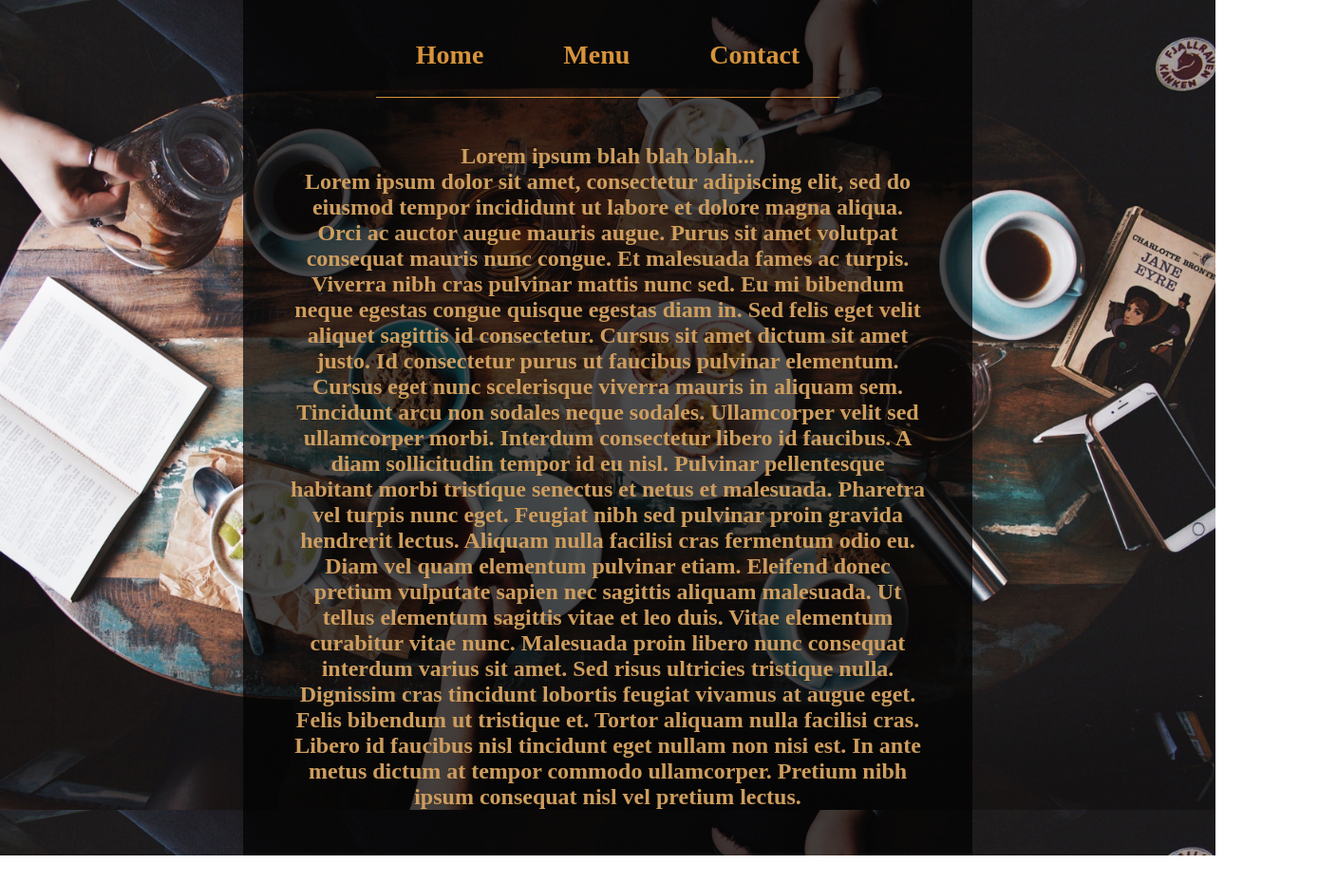
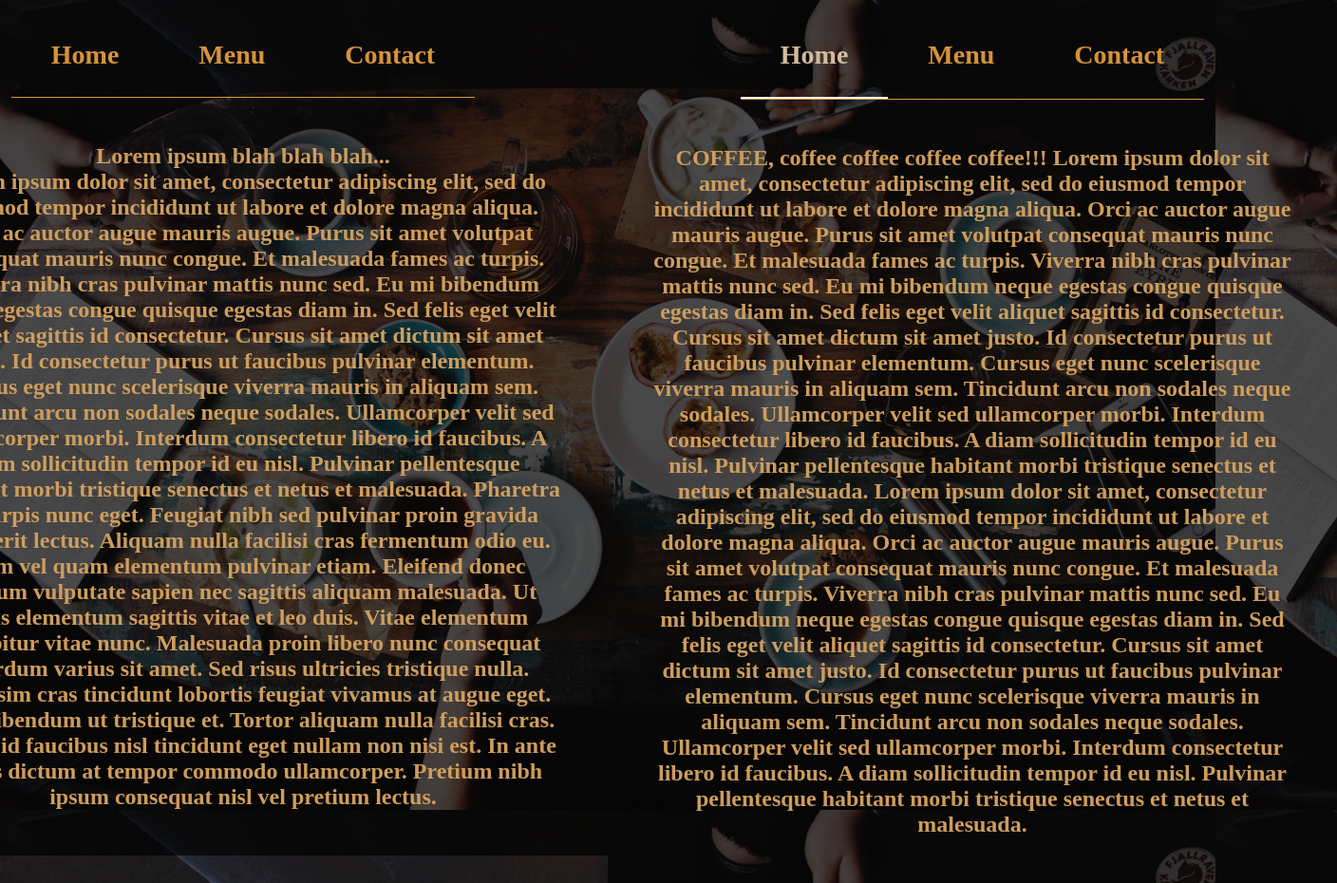
Before and after one commit to fitzchivalrymontrose/odin-restaurant, a website built with webpack: page src/index.html in a window 1280 px wide. Shown: the whole page at 95% size, 1408 px wide, since content can reach past the window. Before the commit the page ends 901 px from the top, so only its background shows below. Built offline with nearby package versions, Linux system fonts and the light colour scheme.

Commit message:
Fixed functions for rendering pages, clearPage function wasn't working so new page was stacking on old content.

```diff
--- a/src/contact.js
+++ b/src/contact.js
@@ -1,5 +1,5 @@
 'use strict';
-import {clearContent, renderPage} from './index.js';
+import {clearContent, renderPage, content, navBar, homeLink, menuLink, contactLink} from './index.js';
 
 export function renderContactPage(){
     clearContent();
--- a/src/home.js
+++ b/src/home.js
@@ -1,5 +1,5 @@
 'use strict';
-import {clearContent, renderPage} from './index.js';
+import {clearContent, renderPage, content, homeLink, menuLink, contactLink} from './index.js';
 
 export function renderHomePage(){
     clearContent();
--- a/src/index.js
+++ b/src/index.js
@@ -4,22 +4,24 @@ import { renderHomePage } from './home.js';
 import { renderMenuPage } from './menu';
 import { renderContactPage } from './contact';
 
+export const content = document.createElement('div');
+export const navBar = document.createElement('nav');
+export const homeLink = document.createElement('a');
+export const menuLink = document.createElement('a');
+export const contactLink = document.createElement('a');
+
+
 export function renderPage(){
-    const content = document.createElement('div');
     content.classList.add('content');
 
-    const navBar = document.createElement('nav');
     navBar.classList.add('nav-bar');
 
-    const homeLink = document.createElement('a');
     homeLink.href = '#';
     homeLink.textContent = 'Home';
 
-    const menuLink = document.createElement('a');
     menuLink.href = '#';
     menuLink.textContent = 'Menu';
 
-    const contactLink = document.createElement('a');
     contactLink.href = '#';
     contactLink.textContent = 'Contact';
 
@@ -37,6 +39,9 @@ export function renderPage(){
 }
 
 export function clearContent(){
+    homeLink.classList.remove('selected-page-link');
+    menuLink.classList.remove('selected-page-link');
+    contactLink.classList.remove('selected-page-link');
     while(content.lastChild){
         content.removeChild(content.lastChild);
     }
--- a/src/menu.js
+++ b/src/menu.js
@@ -1,5 +1,5 @@
 'use strict';
-import {clearContent, renderPage} from './index.js';
+import {clearContent, renderPage, content, navBar, homeLink, menuLink, contactLink} from './index.js';
 
 export function renderMenuPage(){
     clearContent();
--- a/src/style.css
+++ b/src/style.css
@@ -45,7 +45,8 @@ h1 {
     padding: 1.5em 1.5em 1em 1.5em;
 }
 .selected-page-link {
-    border-bottom: 1px solid white;
+    border-bottom: 2px solid white;
+    color: rgb(211, 187, 156);
 }
 
 .page-content {
```
Also changed, not shown: dist/bundle.js.
